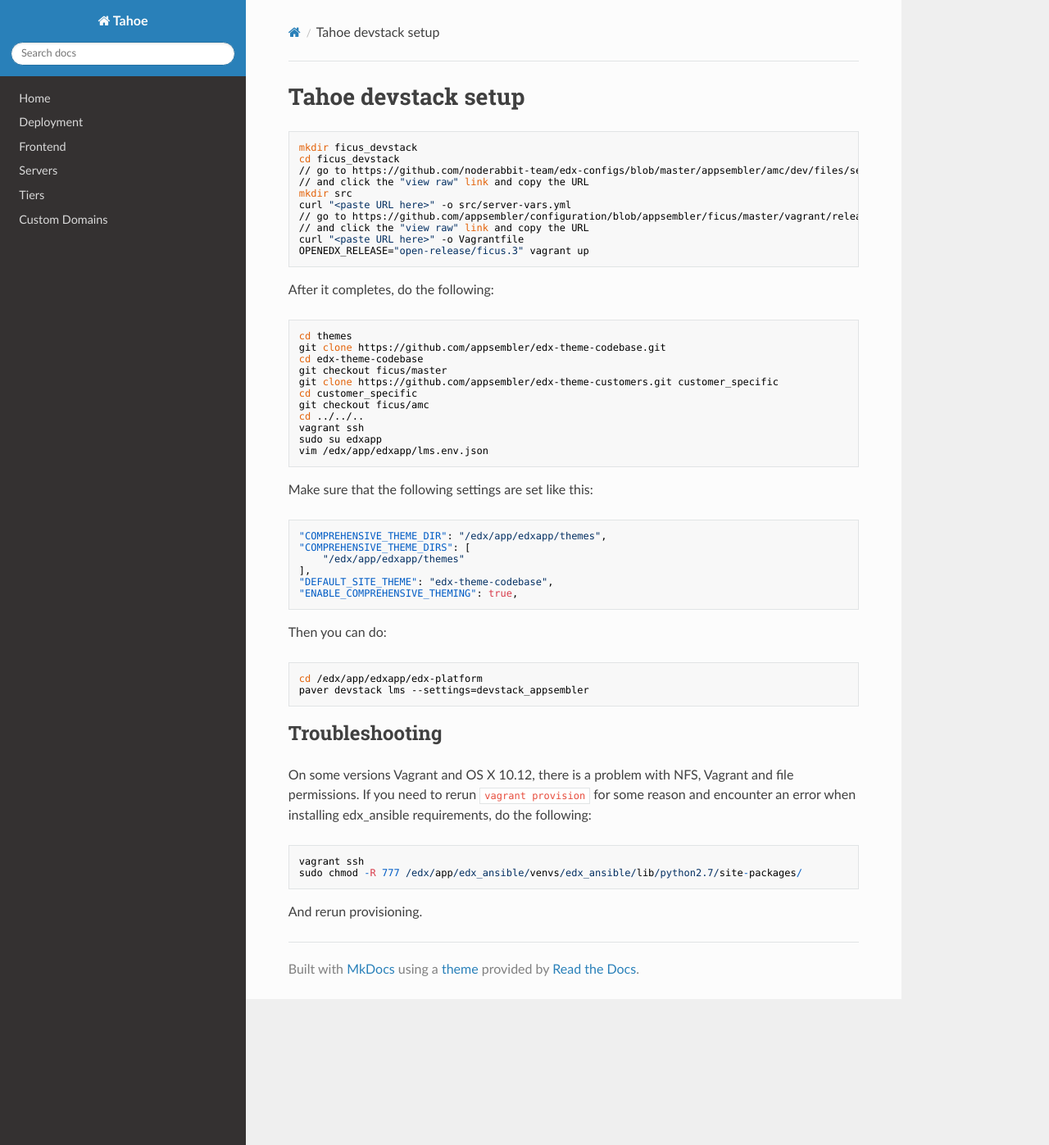
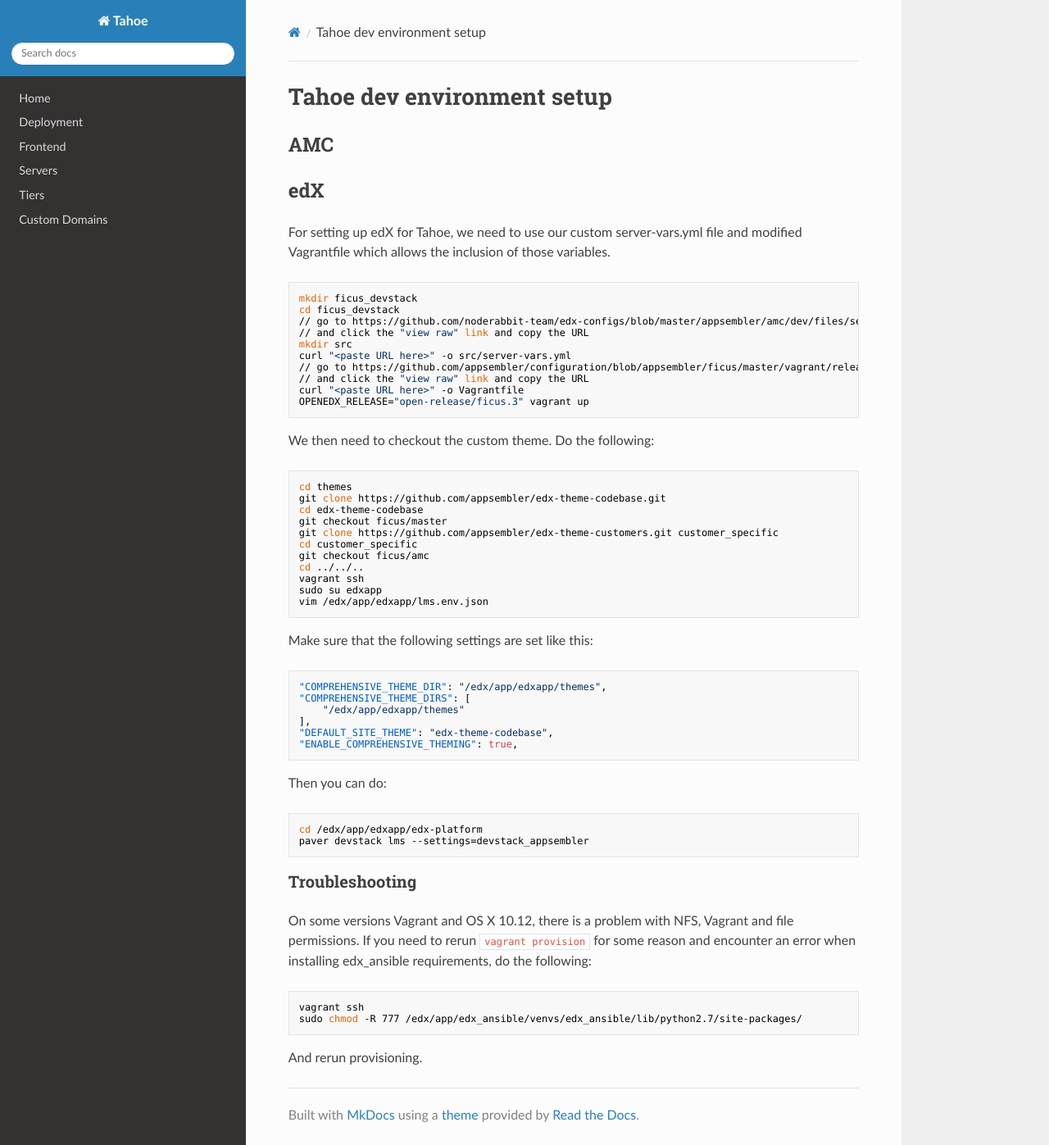
Before and after one commit to appsembler/tahoe, an MkDocs documentation site: the page built from docs/installation.md, in a window 1280 px wide and 1397 px high. Shown: the whole window at 82% size. Built offline with MkDocs 1.6.1, drawn with Linux system fonts in a browser that asks for light colours; nearby versions of some CDN libraries; old or Windows-style settings are respelled for this version of MkDocs.

Commit message:
improve installation instructions

````diff
--- a/docs/devstack.md
+++ b/docs/installation.md
@@ -1,6 +1,12 @@
-# Tahoe devstack setup
+# Tahoe dev environment setup
 
-```
+## AMC
+
+## edX
+
+For setting up edX for Tahoe, we need to use our custom server-vars.yml file and modified Vagrantfile which allows the inclusion of those variables.
+
+```bash
 mkdir ficus_devstack
 cd ficus_devstack
 // go to https://github.com/noderabbit-team/edx-configs/blob/master/appsembler/amc/dev/files/server-vars.yml
@@ -13,9 +19,9 @@ curl "<paste URL here>" -o Vagrantfile
 OPENEDX_RELEASE="open-release/ficus.3" vagrant up
 ```
 
-After it completes, do the following:
+We then need to checkout the custom theme. Do the following:
 
-```
+```bash
 cd themes
 git clone https://github.com/appsembler/edx-theme-codebase.git
 cd edx-theme-codebase
@@ -30,7 +36,7 @@ vim /edx/app/edxapp/lms.env.json
 ```
 
 Make sure that the following settings are set like this:
-```
+```json
 "COMPREHENSIVE_THEME_DIR": "/edx/app/edxapp/themes",
 "COMPREHENSIVE_THEME_DIRS": [
     "/edx/app/edxapp/themes"
@@ -41,15 +47,15 @@ Make sure that the following settings are set like this:
 
 Then you can do:
 
-```
+```bash
 cd /edx/app/edxapp/edx-platform
 paver devstack lms --settings=devstack_appsembler
 ```
 
-## Troubleshooting
+### Troubleshooting
 On some versions Vagrant and OS X 10.12, there is a problem with NFS, Vagrant and file permissions. If you need to rerun `vagrant provision` for some reason and encounter an error when installing edx_ansible requirements, do the following:
 
-```
+```bash
 vagrant ssh
 sudo chmod -R 777 /edx/app/edx_ansible/venvs/edx_ansible/lib/python2.7/site-packages/
 ```
````
